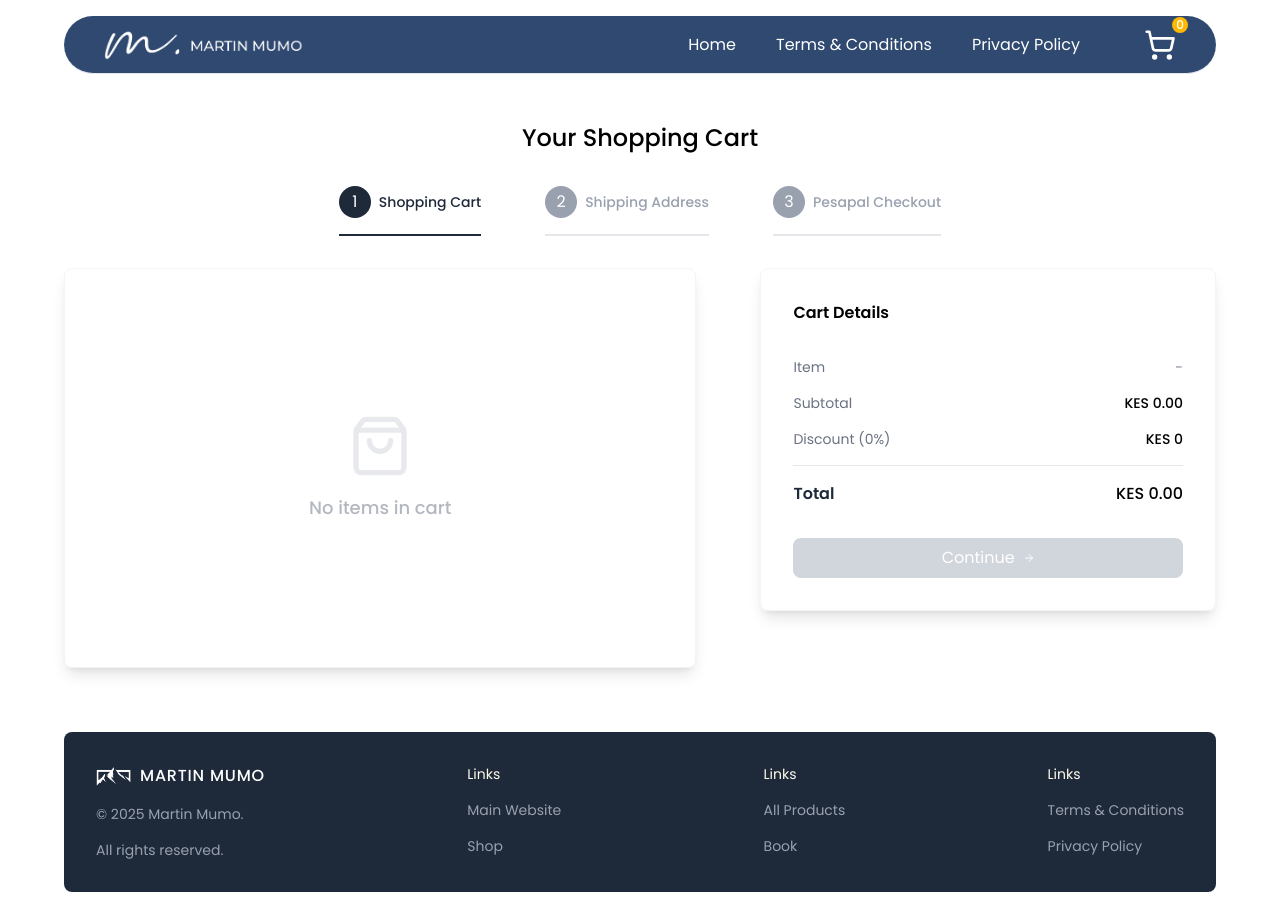
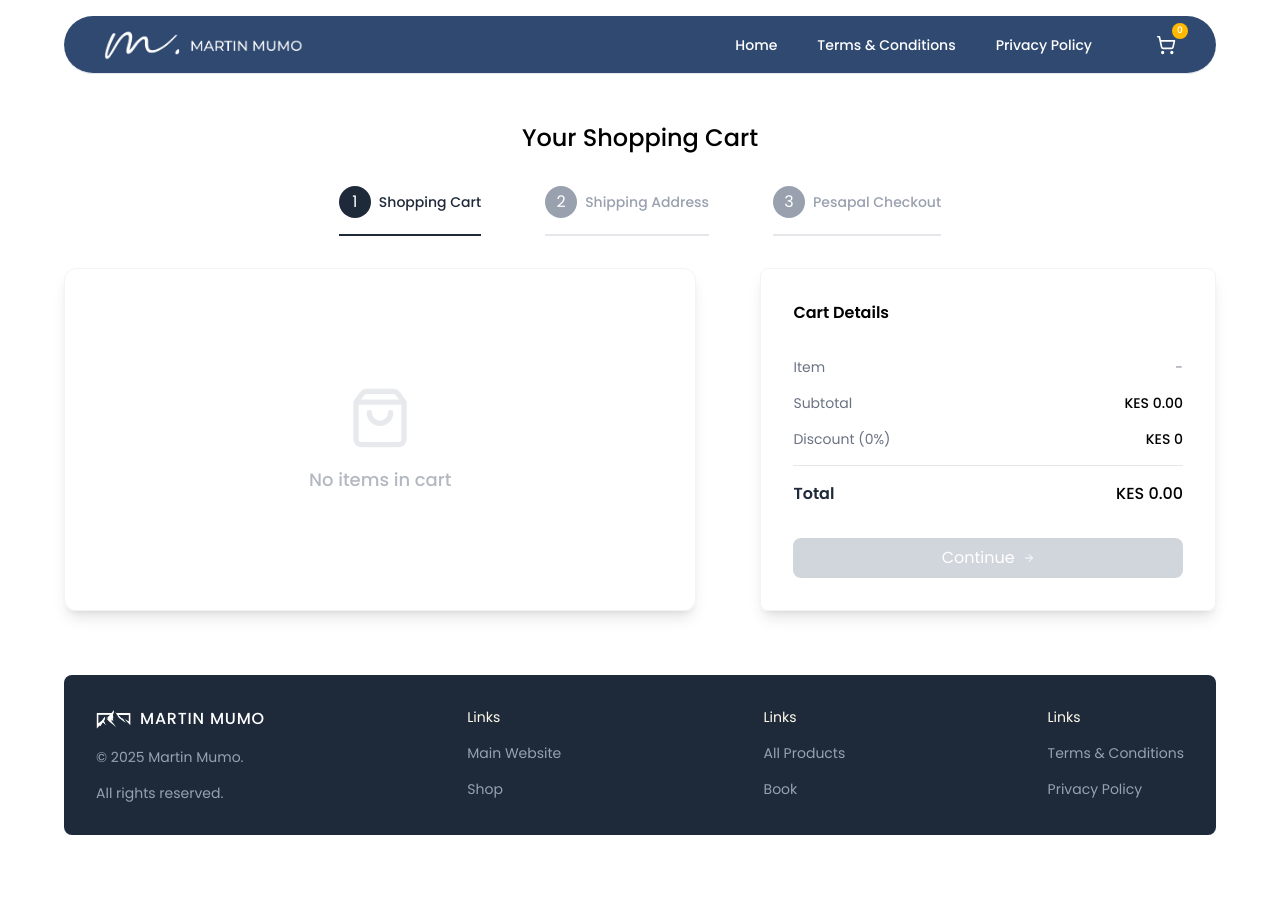
Before and after one commit to K-Irungu/shop.martinmumo, a Next.js app: page /cart in a window 1280 px wide. After the commit the page ends 851 px from the top, so only its background shows below. Built offline with nearby package versions, Linux system fonts and the light colour scheme.

Commit message:
Updated nav bar text sizing and onActive styling

```diff
--- a/src/app/cart/page.tsx
+++ b/src/app/cart/page.tsx
@@ -59,17 +59,17 @@ const CartContent = () => {
       {/* STEPS & DETAILS */}
       <div className="w-full flex flex-col lg:flex-row gap-16">
         {/* MAIN CONTENT AREA */}
-        <div className="w-full lg:w-7/12 shadow-lg border-1 border-gray-100 rounded-lg flex flex-col gap-8 min-h-[400px] ">
+        <div className="w-full lg:w-7/12 shadow-lg border-1 border-gray-100 rounded-lg flex flex-col gap-8 rounded-xl">
           {activeStep === 1 ? (
             // --- STEP 1 LOGIC ---
             cart.length > 0 ? (
               // CASE A: HAS ITEMS
               cart.map((item) => (
                 <div
-                  className="flex items-center justify-between p-8"
+                  className="flex items-center justify-between p-8 border border-gray-200 rounded-xl"
                   key={item.id + item.selectedSize + item.selectedColor}
-                >
-                  <div className="flex gap-8">
+                  >
+                  <div className="flex gap-8 ">
                     <div className="relative w-32 h-32 bg-gray-50 rounded-lg overflow-hidden">
                       <Image
                         src={item.images[item.selectedColor]}
--- a/src/components/Navbar.tsx
+++ b/src/components/Navbar.tsx
@@ -3,47 +3,100 @@
 import { useState, useCallback } from "react";
 import Image from "next/image";
 import Link from "next/link";
+import { usePathname } from "next/navigation";
 import ShoppingCartIcon from "./ShoppingCartIcon";
 import { Menu, X } from "lucide-react";
 import { motion, AnimatePresence } from "framer-motion";
 
-// Reuse variants from the reference code
+// --- Variants ---
+// Professional & Smooth Variants (No bounce)
 const menuOverlayVariants = {
   hidden: {
     x: "100%",
+    opacity: 0,
     transition: {
-      ease: "easeInOut",
-      duration: 0.5,
-  } as const,
+      duration: 0.4,
+      ease: [0.22, 1, 0.36, 1],
+    },
   },
   visible: {
     x: 0,
+    opacity: 1,
     transition: {
-      ease: "easeInOut",
-      duration: 0.5,
+      duration: 0.4,
+      ease: [0.22, 1, 0.36, 1],
       when: "beforeChildren",
-      staggerChildren: 0.08,
+      staggerChildren: 0.1,
     },
-  } as const,
+  },
 };
 
 const menuLinkVariants = {
-  hidden: { opacity: 0, y: 20 },
+  hidden: {
+    opacity: 0,
+    y: 10
+  },
   visible: {
     opacity: 1,
     y: 0,
     transition: {
-      type: "spring",
-      stiffness: 300,
-      damping: 25,
+      duration: 0.1,
+      ease: "easeOut",
     },
-  } as const,
+  },
+};
+
+// --- Nav Link Component ---
+// Updates: Removed text bounce, added smooth CSS underline on hover
+const NavLink = ({
+  href,
+  children,
+  isMobile = false,
+  onClick,
+}: {
+  href: string;
+  children: React.ReactNode;
+  isMobile?: boolean;
+  onClick?: () => void;
+}) => {
+  const pathname = usePathname();
+  const isActive = pathname === href;
+
+  return (
+    <Link
+      href={href}
+      onClick={onClick}
+      className="relative group inline-block"
+    >
+      {/* TEXT - Static, no scaling/bouncing */}
+      <span
+        className={`block relative z-10 ${
+          isMobile
+            ? "text-2xl font-bold text-white"
+            : "text-sm font-medium text-white"
+        }`}
+      >
+        {children}
+      </span>
+
+      {/* UNDERLINE - CSS Transition
+          Logic:
+          1. If active: width is full (w-full)
+          2. If not active: width is 0 (w-0), but becomes full on hover (group-hover:w-full)
+      */}
+      <span
+        className={`absolute left-0 bg-white transition-[width] duration-300 ease-out
+          ${isMobile ? "-bottom-2 h-[3px]" : "-bottom-1 h-[2px]"}
+          ${isActive ? "w-full" : "w-0 group-hover:w-full"}
+        `}
+      />
+    </Link>
+  );
 };
 
 const Navbar = () => {
   const [isMobileMenuOpen, setIsMobileMenuOpen] = useState(false);
 
-  // Toggles the mobile menu state and controls body scroll
   const toggleMobileMenu = useCallback(() => {
     setIsMobileMenuOpen((prev) => {
       document.body.style.overflow = !prev ? "hidden" : "auto";
@@ -51,7 +104,6 @@ const Navbar = () => {
     });
   }, []);
 
-  // Closes the mobile menu and restores body scroll
   const closeMobileMenu = useCallback(() => {
     setIsMobileMenuOpen(false);
     document.body.style.overflow = "auto";
@@ -69,30 +121,23 @@ const Navbar = () => {
             height={75}
             className="w-[120px] md:w-[200px] h-auto"
           />
-          <p className="hidden md:block text-md font-medium tracking-wider"></p>
         </Link>
 
         {/* RIGHT - Desktop Nav & Cart */}
         <div className="flex items-center gap-4 md:gap-6 w-full justify-end">
-          {/* Desktop Links - Hidden on Mobile/Tablet, Visible on Large screens */}
+          {/* Desktop Links */}
           <div className="hidden lg:flex justify-between gap-10 mr-10">
-            <Link href="/" className="text-white hover:text-gray-200 transition-colors">
-              Home
-            </Link>
-            <Link href="/terms-and-conditions" className="text-white hover:text-gray-200 transition-colors">
-              Terms & Conditions
-            </Link>
-            <Link href="/privacy-policy" className="text-white hover:text-gray-200 transition-colors">
-              Privacy Policy
-            </Link>
+            <NavLink href="/">Home</NavLink>
+            <NavLink href="/terms-and-conditions">Terms & Conditions</NavLink>
+            <NavLink href="/privacy-policy">Privacy Policy</NavLink>
           </div>
 
-          {/* Shopping Cart - Always visible in header */}
-          <div className="z-50">
-             <ShoppingCartIcon />
+          {/* Shopping Cart */}
+          <div className="hidden lg:flex z-50">
+            <ShoppingCartIcon />
           </div>
 
-          {/* Mobile Menu Toggle Button - Visible on Mobile/Tablet, Hidden on Large screens */}
+          {/* Mobile Menu Toggle */}
           <button
             onClick={toggleMobileMenu}
             type="button"
@@ -118,46 +163,40 @@ const Navbar = () => {
             exit="hidden"
             variants={menuOverlayVariants}
           >
-            {/* Mobile Links List */}
-            <motion.ul className="flex flex-col space-y-6 text-center">
+            <motion.ul className="flex flex-col space-y-8 text-center items-center">
               <motion.li variants={menuLinkVariants}>
-                <Link
-                  href="/"
-                  onClick={closeMobileMenu}
-                  className="text-2xl font-bold text-white hover:text-gray-300 block"
-                >
+                <NavLink href="/" isMobile onClick={closeMobileMenu}>
                   Home
-                </Link>
+                </NavLink>
               </motion.li>
 
               <motion.li variants={menuLinkVariants}>
-                <Link
+                <NavLink
                   href="/terms-and-conditions"
+                  isMobile
                   onClick={closeMobileMenu}
-                  className="text-2xl font-bold text-white hover:text-gray-300 block"
                 >
                   Terms & Conditions
-                </Link>
+                </NavLink>
               </motion.li>
 
               <motion.li variants={menuLinkVariants}>
-                <Link
+                <NavLink
                   href="/privacy-policy"
+                  isMobile
                   onClick={closeMobileMenu}
-                  className="text-2xl font-bold text-white hover:text-gray-300 block"
                 >
                   Privacy Policy
-                </Link>
+                </NavLink>
               </motion.li>
 
               {/* --- Cart Item in Menu --- */}
               <motion.li
                 variants={menuLinkVariants}
-                className="pt-6 mt-4 border-t border-gray-500/50 flex justify-center items-center gap-4"
+                className="pt-6 mt-4 border-t border-gray-500/50 w-full flex justify-center"
               >
-                {/* <span className="text-2xl font-medium text-gray-200">Your Cart</span> */}
-                <div onClick={closeMobileMenu} >
-                   <ShoppingCartIcon />
+                <div onClick={closeMobileMenu}>
+                  <ShoppingCartIcon />
                 </div>
               </motion.li>
             </motion.ul>
--- a/src/components/ShoppingCartIcon.tsx
+++ b/src/components/ShoppingCartIcon.tsx
@@ -10,8 +10,8 @@ const ShoppingCartIcon = () => {
   if (!hasHydrated) return null;
   return (
     <Link href="/cart" className="relative">
-      <ShoppingCart className="w-8 h-8 text-white" />
-      <span className="absolute -top-3 -right-3 bg-amber-400 text-white rounded-full w-4 h-4 flex items-center justify-center text-xs font-medium">
+      <ShoppingCart className="w-5 h-5 text-white" />
+      <span className="absolute -top-3 -right-3 bg-amber-400 text-white rounded-full w-4 h-4 flex items-center justify-center text-[9px] font-medium">
         {cart.reduce((acc, item) => acc + item.quantity, 0)}
       </span>
     </Link>
```
